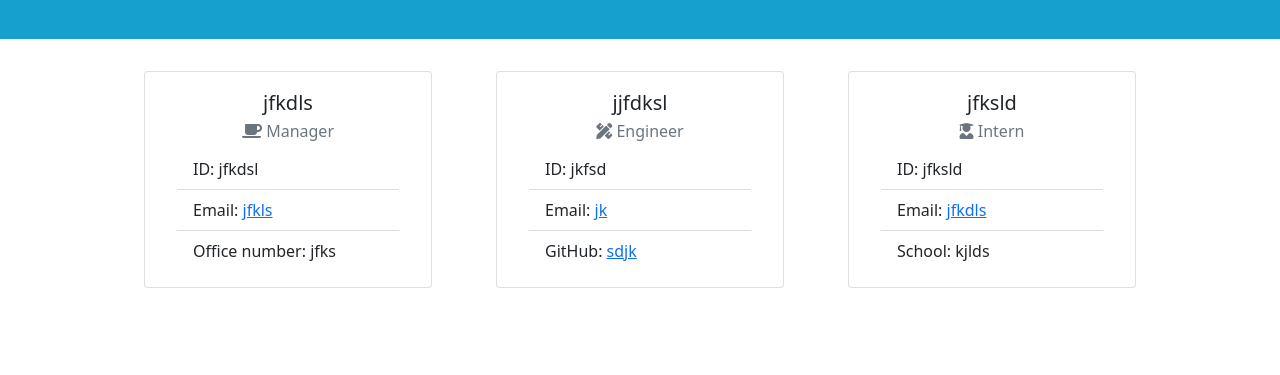
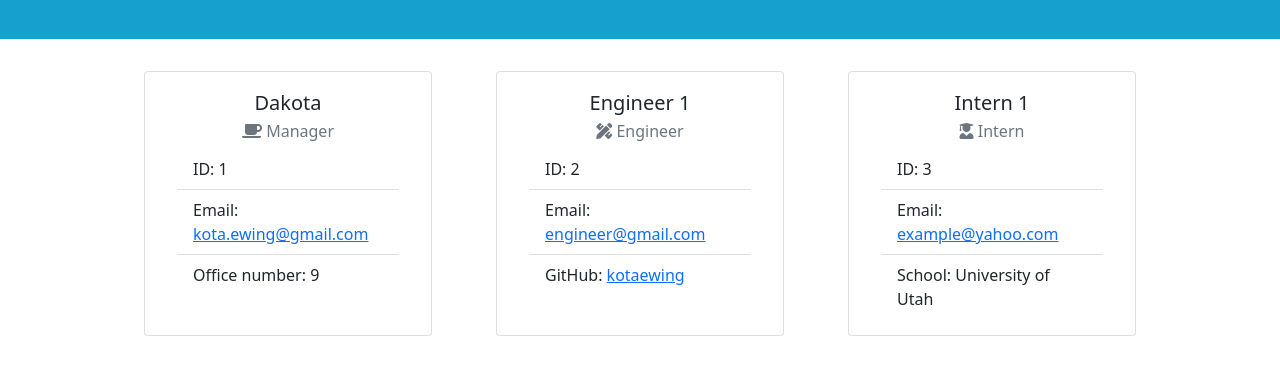
Before and after one commit to kotaewing/company-team-roster, a website: page dist/index.html in a window 1280 px wide. Shown: the part 89-464 px from the top of the page. Drawn offline with nearby package versions, Linux system fonts and the light colour scheme.

```diff
--- a/dist/index.html
+++ b/dist/index.html
@@ -27,17 +27,17 @@
 
     <div class="card col-4 px-3" style="width: 18rem">
         <div class="card-body">
-            <h5 class="card-title text-center">jfkdls</h5>
+            <h5 class="card-title text-center">Dakota</h5>
             <h6 class="card-subtitle mb-2 text-muted text-center">
               <i class="fas fa-coffee"></i> Manager
             </h6>
             <ul class="list-group list-group-flush">
-              <li class="list-group-item">ID: jfkdsl</li>
+              <li class="list-group-item">ID: 1</li>
               <li class="list-group-item">
-                Email: <a href="mailto: jfkls" class="card-link">jfkls</a>
+                Email: <a href="mailto: kota.ewing@gmail.com" class="card-link">kota.ewing@gmail.com</a>
               </li>
               <li class="list-group-item">
-                Office number: jfks
+                Office number: 9
               </li>
             </ul>
         </div>
@@ -46,17 +46,17 @@
 
         <div class="card col-4 px-3" style="width: 18rem">
             <div class="card-body">
-                <h5 class="card-title text-center">jjfdksl</h5>
+                <h5 class="card-title text-center">Engineer 1</h5>
                 <h6 class="card-subtitle mb-2 text-muted text-center">
                   <i class="fas fa-pencil-ruler"></i> Engineer
                 </h6>
                 <ul class="list-group list-group-flush">
-                  <li class="list-group-item">ID: jkfsd</li>
+                  <li class="list-group-item">ID: 2</li>
                   <li class="list-group-item">
-                    Email: <a href="mailto: jk" class="card-link">jk</a>
+                    Email: <a href="mailto: engineer@gmail.com" class="card-link">engineer@gmail.com</a>
                   </li>
                   <li class="list-group-item">
-                    GitHub: <a href="https://github.com/sdjk" target="_blank" class="card-link">sdjk</a>
+                    GitHub: <a href="https://github.com/kotaewing" target="_blank" class="card-link">kotaewing</a>
                   </li>
                 </ul>
             </div>
@@ -65,17 +65,17 @@
 
         <div class="card col-4 px-3" style="width: 18rem">
             <div class="card-body">
-                <h5 class="card-title text-center">jfksld</h5>
+                <h5 class="card-title text-center">Intern 1</h5>
                 <h6 class="card-subtitle mb-2 text-muted text-center">
                   <i class="fas fa-user-graduate"></i> Intern
                 </h6>
                 <ul class="list-group list-group-flush">
-                  <li class="list-group-item">ID: jfksld</li>
+                  <li class="list-group-item">ID: 3</li>
                   <li class="list-group-item">
-                    Email: <a href="mailto: jfkdls" class="card-link">jfkdls</a>
+                    Email: <a href="mailto: example@yahoo.com" class="card-link">example@yahoo.com</a>
                   </li>
                   <li class="list-group-item">
-                    School: kjlds
+                    School: University of Utah
                   </li>
                 </ul>
             </div>
```
Also changed, not shown: assets/images/screenshot.png (added).
